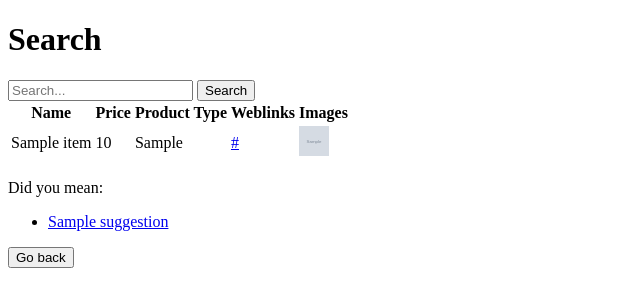
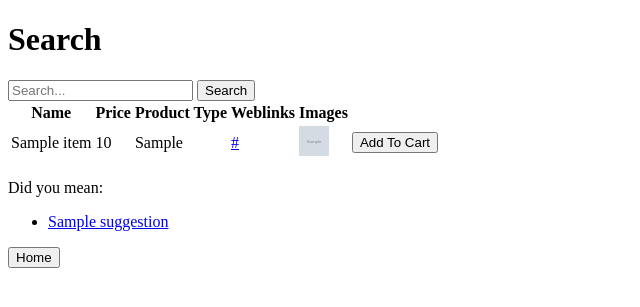
Before and after one commit to Rokawoo/drexel-recommender, a Flask app: template templates/KeyWeb.html in a window 1280 px wide. Shown: the top 307 px of the page, without its empty margins (0-640 px from the left). Run offline with Flask 3, Linux system fonts and the light colour scheme; the template is opened without the code that fills it: most values are stand-ins (such as "Sample title", 1, 10 or a date in 2020); grey boxes marked "Sample" are stand-in pictures; parts of the project's set-up code (start-up, migrations or seed data) failed here and were passed over.

Commit message:
Made edits to KeyWeb.html to allow for a functional shopping feature. The bug that was referenced in the activity report in KeyWeb.html was that every time I went back, the cache was cleared. I just changed the button to avoid that issue

```diff
--- a/templates/KeyWeb.html
+++ b/templates/KeyWeb.html
@@ -2,6 +2,18 @@
 <html>
   <head>
     <title>Search Prototype</title>
+    <style>
+      #test {
+        background-color: #000066
+        font-color: #FFFFFF
+      }
+      #test:hover {
+        outline: 3px solid #000066;
+        transform: scale(1.10)
+        border-radius: 50%
+        transition: outline .2s ease-in-out, font-size none;
+      }
+    </style>
   </head>
   <body>
     <h1>Search</h1>
@@ -30,6 +42,15 @@
               <td>{{ item['Product Type'] }}</td>
               <td><a href="{{ item['WebLinks'] }}" target="_blank">{{ item['WebLinks'] }}</a></td>
               <td><img src="{{ item['ImageLinks'] }}" target="_blank" width="30px" height="30px"></td>
+              <td>
+                <form action="/addToCart" method="POST">
+                  <input type="hidden" value="{{item['ImageLinks']}}" name="productImage">
+                  <input type="hidden" value="{{item['Price']}}" name="productPrice">
+                  <input type="hidden" value="{{item['Name']}}" name="productName">
+                  <input type="hidden" value="{{item['WebLinks']}}" name="productLink">
+                  <input type="submit" value="Add To Cart" id="test">
+                </form>
+              </td>
             </tr>
             {% endfor %}
           </tbody>
@@ -51,9 +72,13 @@
         {% endfor %}
       </ul>
     {% endif %}
-
+<!--
     <form>
       <button type="button" onclick="window.history.back()">Go back</button>
     </form>
+    -->
+  <form action="/goBackHome" method="POST">
+    <button> Home </button>
+  </form>
   </body>
 </html>
--- a/templates/cart.html
+++ b/templates/cart.html
@@ -51,7 +51,7 @@
                     Drexel Shopping Cart
                 </h1>
                 <form action="/goBackHome" method="POST">
-                    <button font-size="35px"> Home </button>
+                    <button> Home </button>
                 </form>
             </div>
             <div class="col-3">
```
